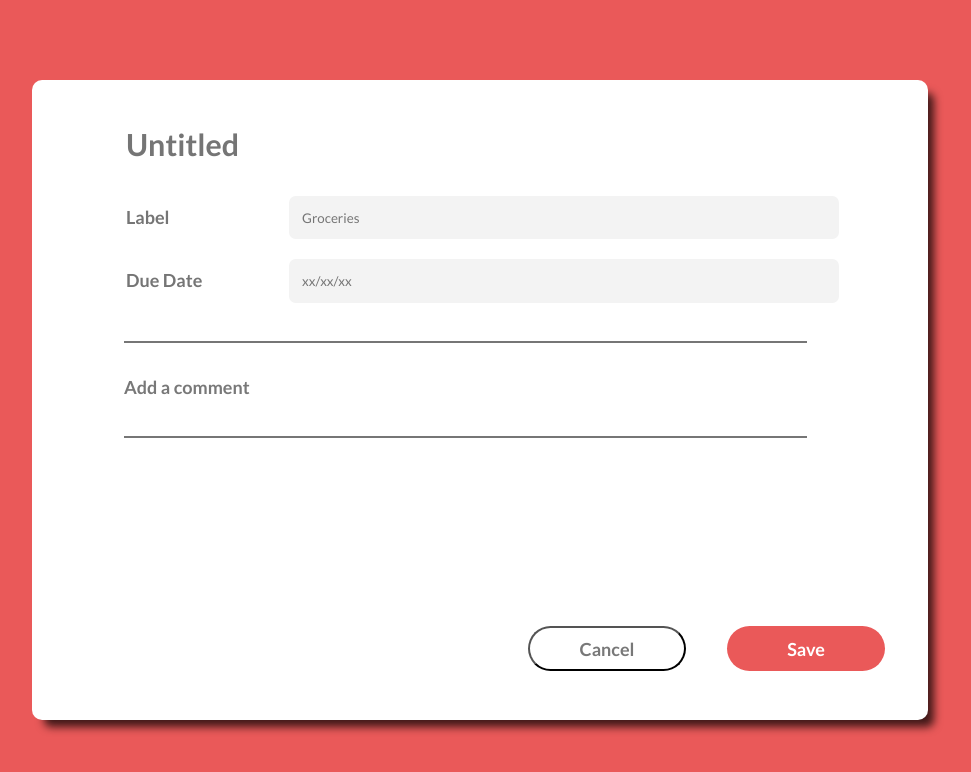
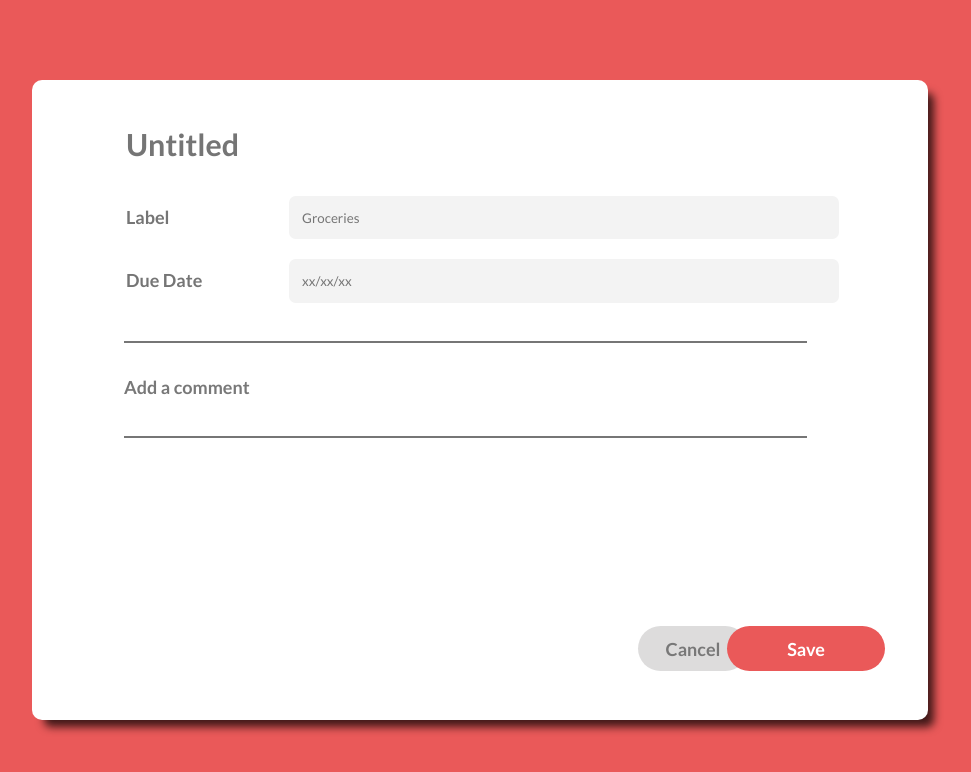
Before and after one commit to luis-unlam/Trabajo-React-GM2-, a React (Create React App) app: page /EditPage in a window 1280 px wide. Shown: the top 772 px of the page, without its empty margins (160-1131 px from the left). Built offline with nearby package versions, Linux system fonts and the light colour scheme.

Commit message:
feat: edit cancel buttons

```diff
--- a/src/styles.css/global.css
+++ b/src/styles.css/global.css
@@ -70,12 +70,12 @@ h4 {
 
   .cancelButtonEdit ,
   .cancelButton {
-    background-color: white;
-    border-radius: 50px;
-    border-bottom-color: black;
     display: block;
-    width: 158px;
+    width: 110px;
     height: 45px;
+    border-radius: 6.25em;
+    border: none;
+    background-color: rgba(115, 109, 109, 0.238);
     font-family: 'Lato';
     font-style: normal;
     font-weight: 700;
@@ -84,7 +84,8 @@ h4 {
     position: absolute;
     bottom: 0;
     right: 0;
-    margin: 0px 242px 49px 0px;
+    margin-right: 180px;
+    margin-bottom: 49px;
     cursor: pointer;
   }
 
```
